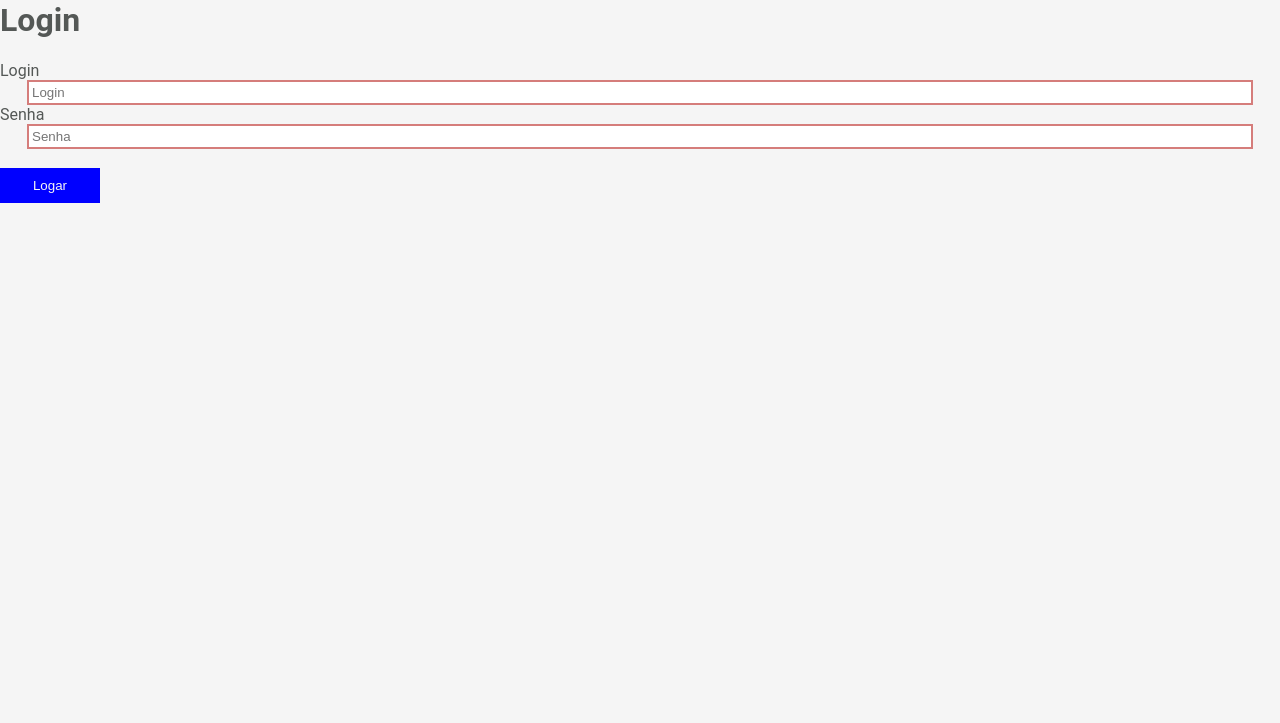
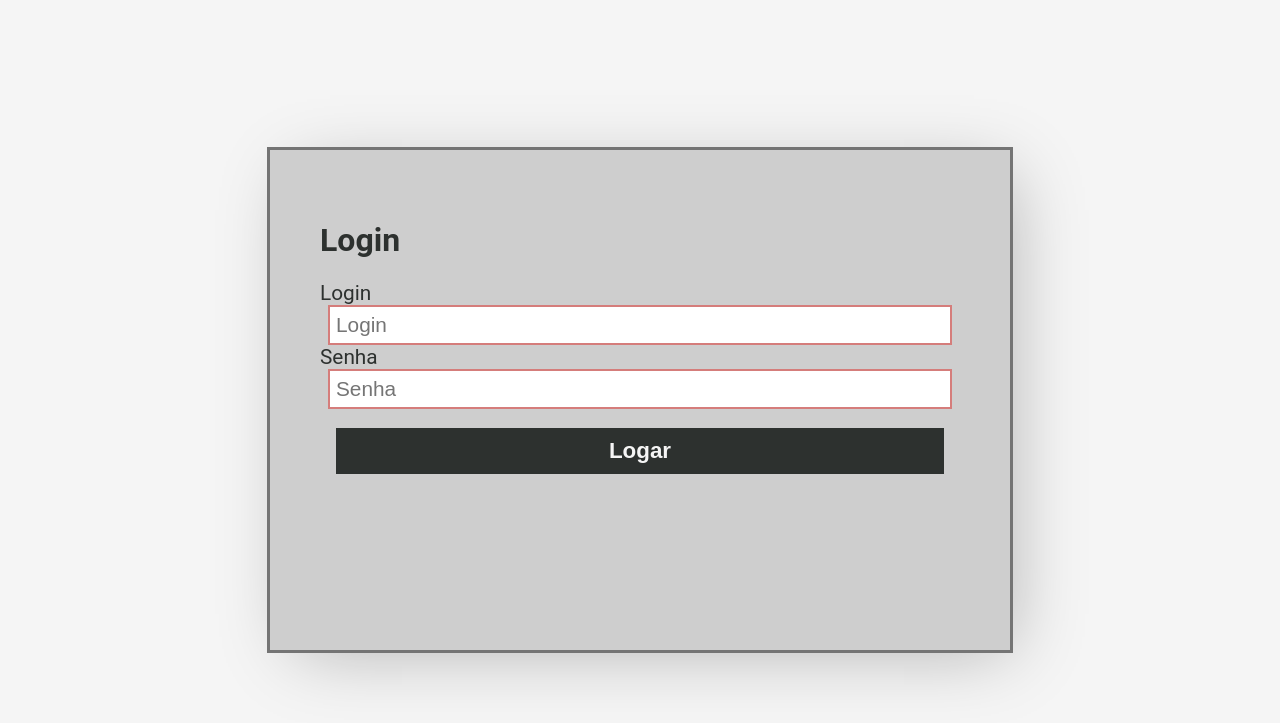
Before and after one commit to ALREstevam/PROG-WEB-Trabalho-3PHP, a PHP site: page /login.php in a window 1280 px wide. Shown: the top 723 px of the page. Run offline with PHP 8.4, Linux system fonts and the light colour scheme.

Commit message:
atualizações login, user control e connection

```diff
--- a/site/css/styles.css
+++ b/site/css/styles.css
@@ -4,8 +4,8 @@ body{
     margin: -20px 0 0 0;
     /*color: whitesmoke;
     background-color: #545856;*/
-
-    color: #545856;
+    height: 100%;
+    color: #2d312f;
     background-color: whitesmoke;
 
 }
@@ -50,8 +50,11 @@ h3{
 
 }
 
-input{
-
+input {
+    display: block;
+    border: transparent 2px solid;
+    padding: 3px;
+    transition: border 1s;
 }
 
 input:hover{
@@ -66,7 +69,27 @@ input:invalid {
     border: rgba(178, 19, 15, 0.55) 2px solid;
 }
 
-.button {
+.large{
+    font-size: 130%;
+}
+
+input.large{
+    padding: 6px;
+    font-size: 130%;
+}
+
+label.large{
+    font-size: 130%;
+}
+
+button.large{
+    padding: 10px;
+    font-size: 140%;
+    font-weight: bold;
+    border: 5px;
+}
+
+button.button {
     padding: 10px;
     border: none;
     border-radius: 0;
@@ -78,44 +101,48 @@ input:invalid {
 }
 
 
-.button:hover {
+button.button:hover {
     background-color: rgba(17, 17, 17, 0.60);
 }
 
-.redButton {
+button.redButton {
     background-color: #cb4b37;
     transition: background 0.5s;
 }
 
-.redButton:hover {
+button.red:hover {
     background-color: #b24632;
 }
 
-.greenButton {
+button.green {
     background-color: #3ada76;
     transition: background 0.5s;
 }
 
-.greenButton:hover {
+button.green:hover {
     background-color: #3bb95c;
 }
 
-.blueButton {
+button.blue {
     background-color: #177bbb;
     transition: background 0.5s;
 }
 
-.blueButton:hover {
+button.blue:hover {
     background-color: #1667a1;
 }
 
-input {
-    display: block;
-    border: #545856 2px solid;
-    padding: 3px;
-    margin: 3px 0 10px 0;
-    transition: border 1s;
+button.black {
+    background-color: #2d312f;
+    transition: background 0.5s;
+    color: whitesmoke;
 }
+
+button.black:hover {
+    background-color: #484c4a;
+}
+
+
 
 .sticky{
     width: 95%;
@@ -125,11 +152,22 @@ input {
     margin: 0 auto;
 }
 
+.vCentered{
+    overflow: auto;
+    margin: auto;
+    position: absolute;
+    top: 0; left: 0; bottom: 0; right: 0;
+}
+
 button.hCentered{
-    background-color: blue;
     text-align:center;
-    //margin:0 auto;
+    margin:auto;
+    display: flex;
+    justify-content: center;
 }
+
+
+
 
 .flexcolumn{
     display: flex;
@@ -140,3 +178,18 @@ button.hCentered{
     display: flex;
     flex-direction: row;
 }
+
+
+.shadowed{
+    box-shadow: 12px 12px 70px -16px rgba(0, 0, 0, 0.29);
+}
+
+/****************************************************/
+
+#loginDiv{
+    padding: 50px;
+    background-color: rgba(0, 0, 0, 0.16);
+    width: 50%;
+    height:50%;
+    border: solid rgba(0, 0, 0, 0.44);
+}
--- a/site/login.php
+++ b/site/login.php
@@ -3,6 +3,22 @@
  * Created by PhpStorm.
  * User: andre
  */
+
+require_once "php_control/UserControl.class.php";
+if($_SERVER['REQUEST_METHOD'] == "POST"){
+    echo "logando";
+    if(isset($_POST['login']) && isset($_POST['pswd'])){
+        $uc = new UserControl();
+        $id = $uc->authUser($_POST['login'], $_POST['pswd']);
+
+        if($id != -1){
+            $uc->loginUser($id);
+        }
+    }
+}
+
+
+
 
 ?>
 
@@ -16,16 +32,16 @@
 <body>
 
 
-<div class="hCentered" >
+<div class="hCentered vCentered shadowed" id="loginDiv">
     <h1>Login</h1>
+    <form name="form_login" action="" method="POST">
+        <label for="login" class="large">Login</label>
+        <input type="text" name="login" id="login" required placeholder="Login" class="hCentered sticky large">
 
-    <form name="form_login" action="" method="POST">
-        <label for="login">Login</label>
-        <input type="text" name="login" id="login" required placeholder="Login" class="hCentered sticky">
-        <label for="pswd">Senha</label>
-        <input type="password" name="pswd" id="pswd" required placeholder="Senha" class="hCentered sticky">
+        <label for="pswd" class="large">Senha</label>
+        <input type="password" name="pswd" id="pswd" required placeholder="Senha" class="hCentered sticky large">
         <br>
-        <button type="submit" class="button blueButton hCentered">Logar</button>
+        <button type="submit" class="button black hCentered sticky large">Logar</button>
     </form>
 </div>
 
--- a/site/php_control/UserControl.class.php
+++ b/site/php_control/UserControl.class.php
@@ -1,5 +1,5 @@
 <?php
-include_once User::class;
+include_once "User.class.php";
 /**
  * Created by PhpStorm.
  * User: andre
@@ -42,7 +42,7 @@ class UserControl{
     }
 
     function authUser($login, $password){
-
+        return -1;
     }
 
     function loginUser($uid){
```
Also changed, not shown: site/php_control/DbConnection.class.php (+7 -1 lines).
